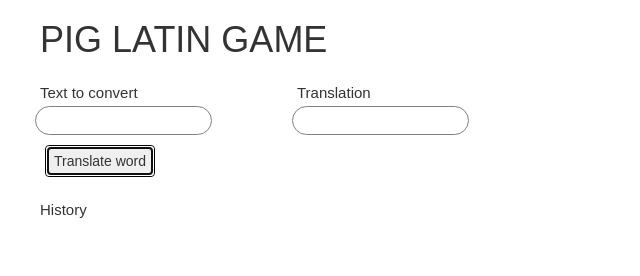
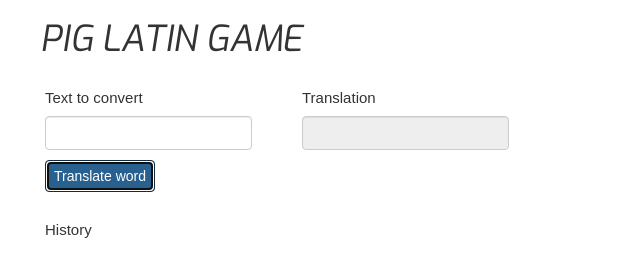
Before and after one commit to xpatatasbravas/xpatatasbravas.github.io, a plain HTML site: page index.html in a window 1280 px wide. Both pictures are taken after a click on the button "Translate word". Shown: the whole page, without its empty margins (0-640 px from the left). Drawn offline with nearby package versions, Linux system fonts and the light colour scheme.

Commit message:
Final pig latin

```diff
--- a/app.js
+++ b/app.js
@@ -7,8 +7,13 @@ document.getElementById('convertButton').addEventListener('click', function() {
   // Define a regular expression to check if the input contains only letters
   var regex = /^[A-Za-z]+$/;
 
+  if (text.length > 20) {
+    alert("The word to translate is too large. The limit of characters is 20.");
+    document.getElementById('result').textContent = "Enter a valid string";
+    document.getElementById('userinput').value = '';
+  }
   // Test if the input text matches the regex (contains only letters)
-  if (regex.test(text)){
+  else if (regex.test(text)){
     // Convert the text to Pig Latin (assuming 'convertToPigLatin' is a defined function)
     var convertedText = convertToPigLatin(text);
 
--- a/index.html
+++ b/index.html
@@ -29,12 +29,12 @@
       <section>
         <div class="container" id="input-container">
           <h5 class="input-group__label" for="words">Text to convert</h5>
-          <input class="input-group__input" id="userinput" />
-          <button type="button" class="btn" id="convertButton">Translate word</button>
+          <input class="form-control" id="userinput" />
+          <button type="button" class="btn btn-primary" id="convertButton">Translate word</button>
         </div>
         <div class="container">
           <h5 class="input-group__label" for="words">Translation</h5>
-          <input class="input-group__input" id="result" readonly value="">
+          <input class="form-control" id="result" readonly value="" disabled>
         </div>
       </section>
 
--- a/styles.css
+++ b/styles.css
@@ -1,3 +1,6 @@
+@import url('https://fonts.googleapis.com/css2?family=Exo:ital@1&display=swap');
+
+
 * {
     margin: 0;
     padding: 0;
@@ -7,11 +10,12 @@
 body {
     font-family: Arial, Helvetica, sans-serif;
     font-size: 12px;
+    margin-left: 20px;
 }
 
-h1 {
-
-    margin-left: 40px;
+header {
+    margin-left: 20px;
+    font-family: 'Exo';
 }
 
 section {
@@ -28,11 +32,6 @@ div {
     margin: none;
 }
 
-button {
-    padding: 2px;
-    cursor: pointer;
-
-}
 
 p.outputText {
     border: 1px solid grey;
@@ -54,7 +53,6 @@ p.outputText {
 }
 
 h5 {
-    margin: 5px 15px;
     font-size: 15px;
 }
 
@@ -65,7 +63,6 @@ h5 {
     text-align: center;
     padding: 5px;
     margin-top: 10px;
-    margin-left: 20px;
     display: grid;
 }
 
@@ -116,3 +113,7 @@ p {
 #result:focus {
     outline: none;
 }
+
+/* #userinput {
+    margin-left: 20px;
+} */
--- /dev/null
+++ b/trial.js
@@ -0,0 +1,6 @@
+function substract(v1, v2) {
+    return v1-v2;
+}
+
+console.log(substract(2,1))
+console.log(substract(10,1))
```
